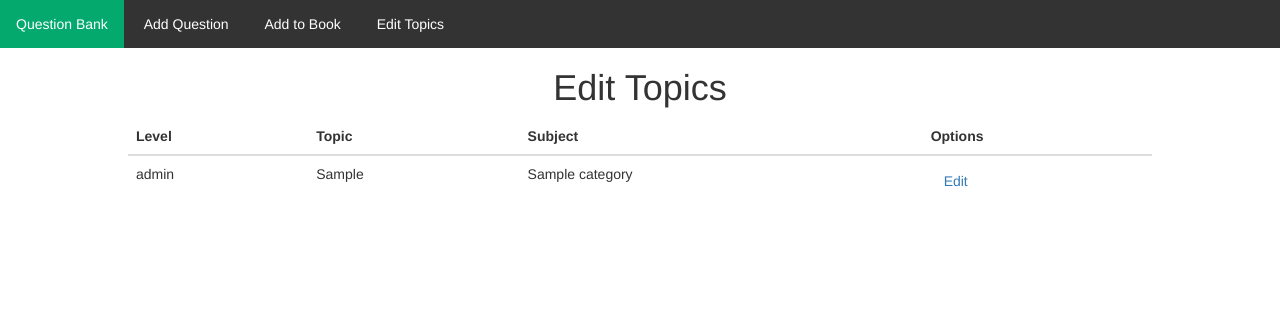
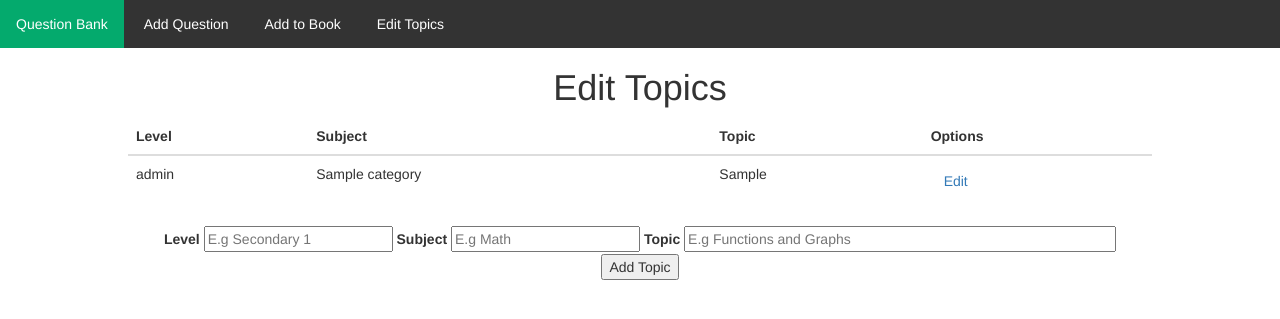
Before and after one commit to notbowen/RMSS_web, a Flask app: page /topics/edit in a window 1280 px wide. Shown: the top 319 px of the page. Run offline with Flask 2, Linux system fonts and the light colour scheme; tables that the repository leaves empty hold one stand-in row (values such as "Sample post"); some libraries are stand-ins or nearby versions.

Commit message:
Added adding topics

```diff
--- a/app/static/js/edit_topics.js
+++ b/app/static/js/edit_topics.js
@@ -112,4 +112,43 @@ $(document).ready(function($) {
     $(".row_data").enterKey(function() {
         $(".row_data").blur();
     });
+
+    // Add new topic
+    $("#btn_add_topic").click(function(event) {
+        var level = $("#level").val();
+        var topic = $("#topic").val();
+        var subject = $("#subject").val();
+
+        if (level.trim() == "" || topic.trim() == "" || subject.trim() == "") {
+            alert("Please fill in all fields!");
+            return;
+        }
+
+        var xhr = new XMLHttpRequest();
+        xhr.open("POST", "/topics/add", true);
+        xhr.setRequestHeader("Content-Type", "application/json");
+
+        xhr.onreadystatechange = function() {
+            if (xhr.readyState !== 4) return;
+
+            if (xhr.status !== 200) {
+                alert("Failed to add topic!\nError: " + xhr.responseText);
+                return;
+            }
+
+            // Clear fields
+            $("#level").val("");
+            $("#topic").val("");
+            $("#subject").val("");
+
+            // Reload page
+            location.reload();
+        }
+
+        xhr.send(JSON.stringify({
+            "level": level,
+            "topic": topic,
+            "subject": subject
+        }));
+    });
 });
--- a/app/templates/edit_topics.html
+++ b/app/templates/edit_topics.html
@@ -9,12 +9,13 @@
 {% block content %}
     <h1 style="text-align: center;">Edit Topics</h1>
 
-    <table class="table table-hover" style="width: 80%; margin: auto;">
+    <div style="width: 80%; margin: auto;">
+        <table class="table table-hover">
             <thead>
                 <tr>
                     <th>Level</th>
+                    <th>Subject</th>
                     <th>Topic</th>
-                <th>Subject</th>
                     <th>Options</th>
                 </tr>
             </thead>
@@ -23,8 +24,8 @@
                 {% for category in categories %}
                 <tr row_id="{{ category.id }}">
                     <td><div class="row_data" edit_type="click" col_name="level">{{ category.level }}</div></td>
+                    <td><div class="row_data" edit_type="click" col_name="subject">{{ category.subject }}</div></td>
                     <td><div class="row_data" edit_type="click" col_name="topic">{{ category.topic }}</div></td>
-                <td><div class="row_data" edit_type="click" col_name="subject">{{ category.subject }}</div></td>
 
                     <td>
                         <span class="btn_edit"><a href="#" class="btn btn-link" row_id="{{ category.id }}">Edit</a></span>
@@ -36,4 +37,18 @@
                 {% endfor %}
             </tbody>
         </table>
+    </div>
+
+    <div style="width: 80%; margin: auto; text-align: center;">
+        <label for="level">Level</label>
+        <input type="text" id="level" placeholder="E.g Secondary 1">
+
+        <label for="subject">Subject</label>
+        <input type="text" id="subject" placeholder="E.g Math">
+
+        <label for="topic">Topic</label>
+        <input type="text" id="topic" placeholder="E.g Functions and Graphs" size="50">
+
+        <button id="btn_add_topic">Add Topic</button>
+    </div>
 {% endblock %}
--- a/app/topics/routes.py
+++ b/app/topics/routes.py
@@ -43,3 +43,36 @@ def edit_topics():
     # Handle GET request
     categories = Category.query.all()
     return render_template("edit_topics.html", categories=categories)
+
+@bp.route("/add", methods=["POST"])
+def add_topic():
+    """ Adds a new topic to the database """
+    # Get data
+    content = request.get_json()
+
+    # Ensure data is valid
+    if content == None:
+        return "No data provided", 400
+
+    # Ensure data is valid
+    try:
+        level = content["level"]
+        subject = content["subject"]
+        topic = content["topic"]
+    except KeyError:
+        return "Missing data", 400
+
+    # Ensure none of the fields are empty
+    if level.strip() == "" or subject.strip() == "" or topic.strip() == "":
+        return "Fields cannot be empty", 400
+
+    # Ensure none of the fields are above 100 characters
+    if len(level) > 100 or len(subject) > 100 or len(topic) > 100:
+        return "Fields cannot be longer than 100 characters", 400
+
+    # Add topic to database
+    category = Category(level=level, subject=subject, topic=topic)
+    db.session.add(category)
+    db.session.commit()
+
+    return "OK", 200
```
Lines whose indentation alone changed are shown as unchanged.
